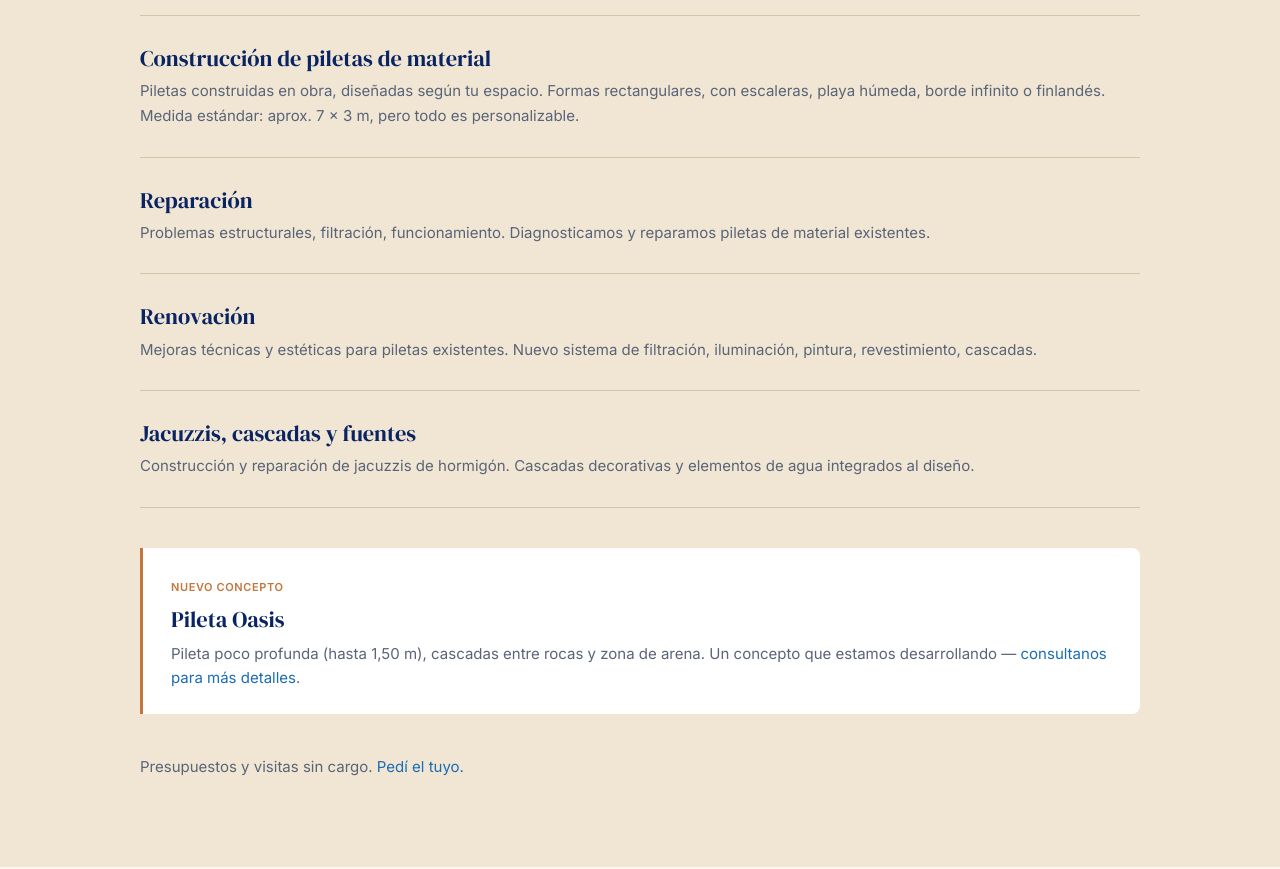
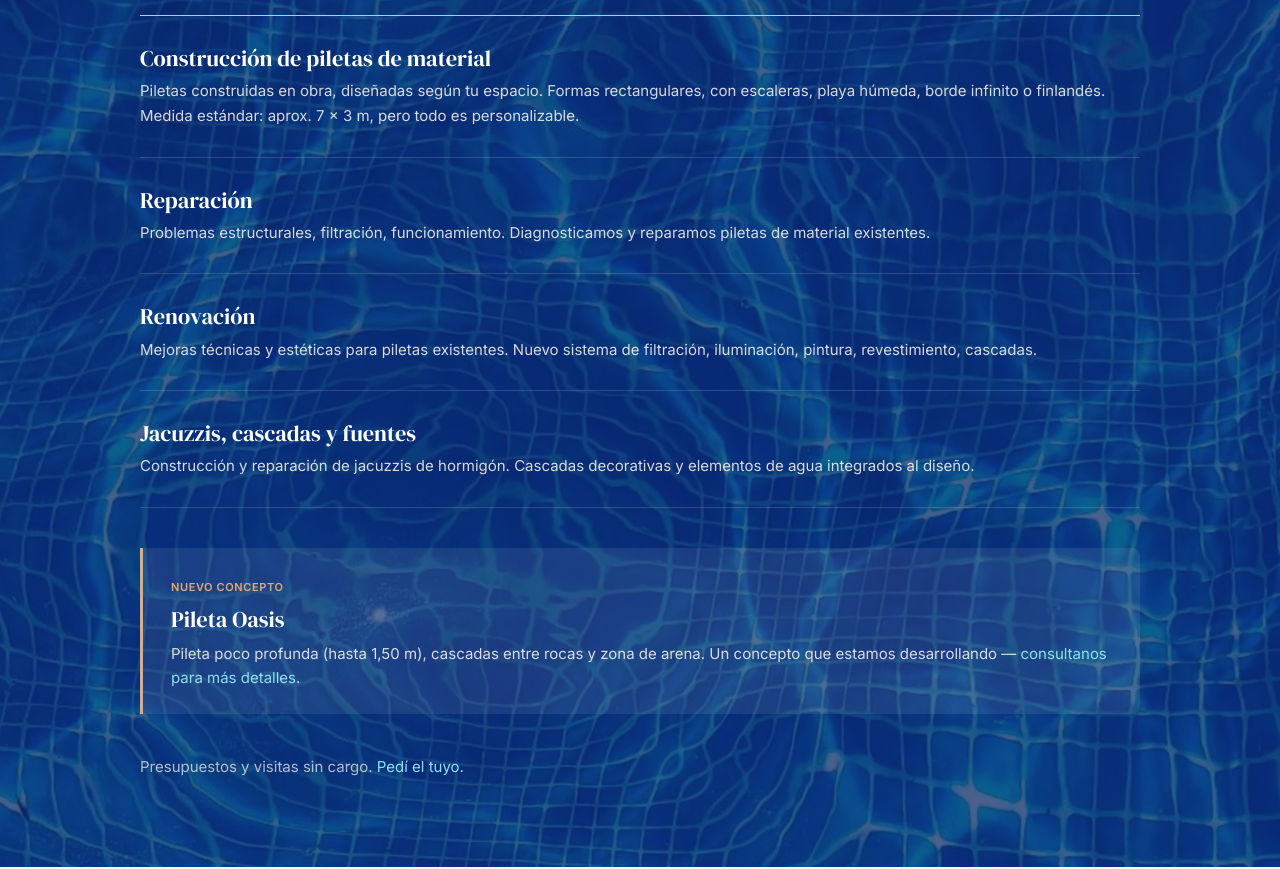
Before and after one commit to montanablck64/dasi-piletas, a plain HTML site: page index.html in a window 1280 px wide. Shown: the part 1408-2277 px from the top of the page. Drawn offline with nearby package versions, Linux system fonts and the light colour scheme.

Commit message:
Add sticky water background to Servicios and Materiales sections
- New pool water photo as fixed/parallax background
- Navy overlay at 72% for text readability
- White text + adapted borders/oasis card for dark bg
- Touch device fallback for iOS/iPadOS

Co-Authored-By: Claude Opus 4.6 <noreply@anthropic.com>

```diff
--- a/index.html
+++ b/index.html
@@ -114,7 +114,7 @@
     </section>
 
     <!-- Servicios -->
-    <section class="section section--sand" id="servicios">
+    <section class="section section--water" id="servicios">
         <div class="container">
             <h2 class="reveal">Servicios</h2>
             <div class="services reveal-children">
@@ -191,7 +191,7 @@
     </section>
 
     <!-- Materiales + Zona (merged — lighter) -->
-    <section class="section section--sand" id="materiales">
+    <section class="section section--water" id="materiales">
         <div class="container">
             <div class="info-split reveal-children">
                 <div class="info-split__block">
--- a/styles.css
+++ b/styles.css
@@ -82,6 +82,50 @@ p { color: var(--text-muted); }
 
 .section--cream { background: var(--cream); }
 .section--sand { background: var(--sand); }
+
+/* Sticky water background — like hero parallax */
+.section--water {
+    background-image: url('water-bg.webp');
+    background-color: var(--navy);
+    background-size: cover;
+    background-position: center;
+    background-attachment: fixed;
+    z-index: 2;
+}
+
+.section--water .container {
+    position: relative;
+    z-index: 2;
+}
+
+.section--water::after {
+    content: '';
+    position: absolute;
+    inset: 0;
+    z-index: 1;
+    background: rgba(10, 36, 99, 0.72);
+    pointer-events: none;
+}
+
+.section--water h2,
+.section--water h3 { color: var(--white); }
+.section--water p { color: rgba(253, 246, 236, 0.85); }
+.section--water a { color: var(--cyan-light); }
+.section--water a:hover { color: var(--white); }
+.section--water strong { color: var(--white); }
+
+.section--water .service { border-bottom-color: rgba(255,255,255,0.15); }
+.section--water .service h3 { color: var(--white); }
+
+.section--water .oasis {
+    background: rgba(255,255,255,0.08);
+    border-left-color: var(--terra-light);
+}
+.section--water .oasis__label { color: var(--terra-light); }
+
+.section--water .section__note { color: rgba(253,246,236,0.7); }
+
+.section--water .info-split__block strong { color: var(--white); }
 
 .section__note {
     margin-top: 40px;
@@ -902,6 +946,22 @@ p { color: var(--text-muted); }
 
     .hero__overlay { z-index: 1; }
     .hero__content { z-index: 2; }
+
+    .section--water {
+        background-attachment: scroll;
+        background-image: none;
+    }
+
+    .section--water::before {
+        content: '';
+        position: fixed;
+        inset: 0;
+        z-index: -1;
+        background-image: url('water-bg.webp');
+        background-size: cover;
+        background-position: center;
+        pointer-events: none;
+    }
 }
 
 /* ===========================
```
Also changed, not shown: water-bg.webp (added).
